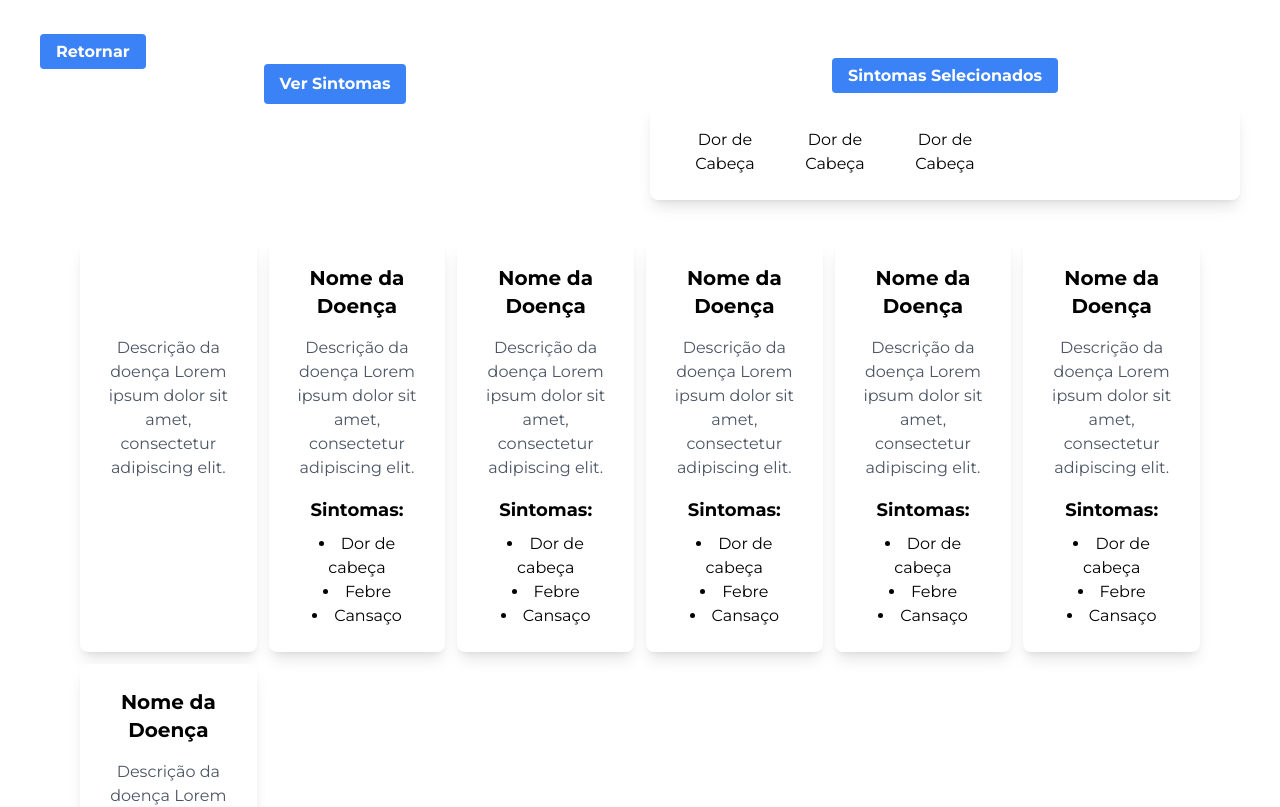
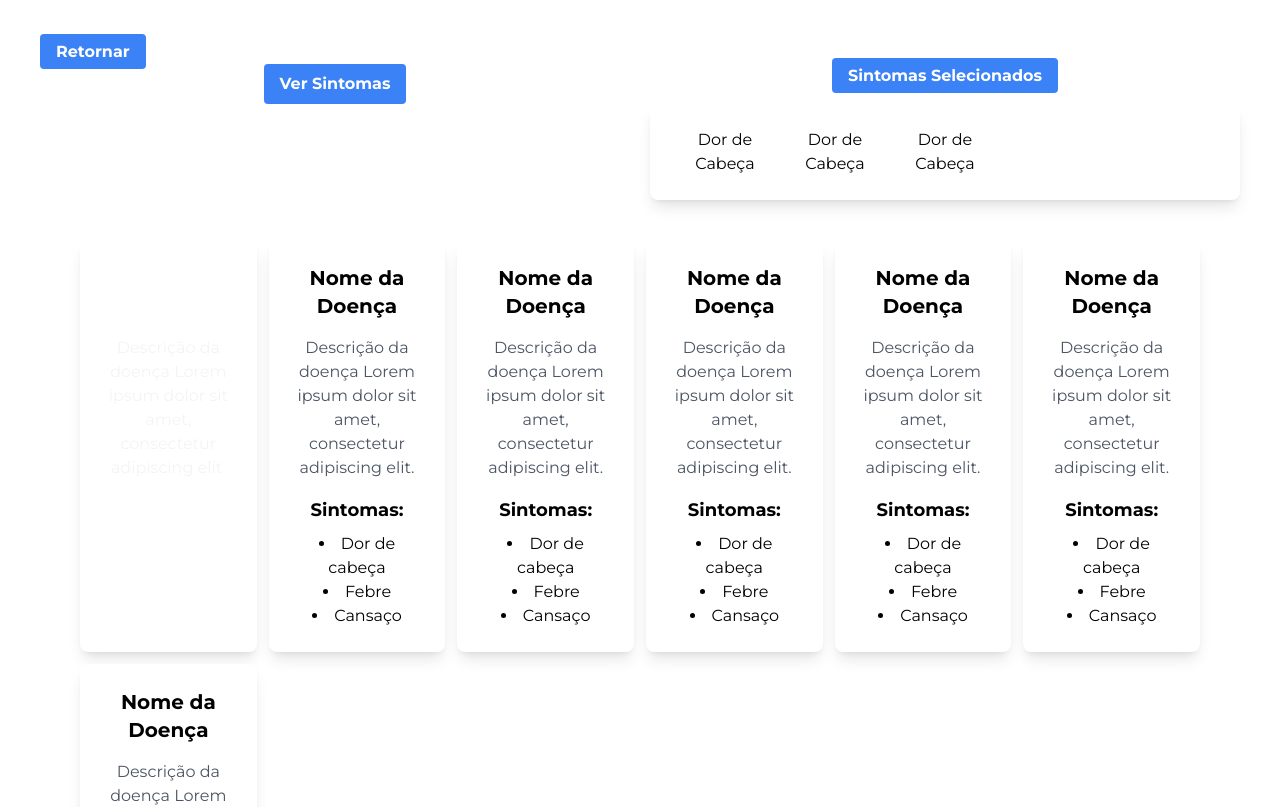
Before and after one commit to YuriDonato/clinicalvet, a Next.js app in the folder clinical-vet/: page /clinicPage in a window 1280 px wide. Shown: the top 807 px of the page. Built offline with nearby package versions, Linux system fonts and the light colour scheme.

Commit message:
Update page.tsx

```diff
--- a/clinical-vet/src/app/clinicPage/page.tsx
+++ b/clinical-vet/src/app/clinicPage/page.tsx
@@ -61,7 +61,7 @@ export default function Clinic() {
         <div className="grid grid-cols-6 gap-3 pl-10 pr-10 pt-10">
           <div className="bg-azulclaro text-white shadow-lg rounded-lg p-6">
             <h2 className="text-xl font-bold mb-4">Nome da Doença</h2>
-            <p className="text-gray-600 mb-4">
+            <p className="text-gray-100 mb-4">
               Descrição da doença Lorem ipsum dolor sit amet, consectetur
               adipiscing elit.
             </p>
```
